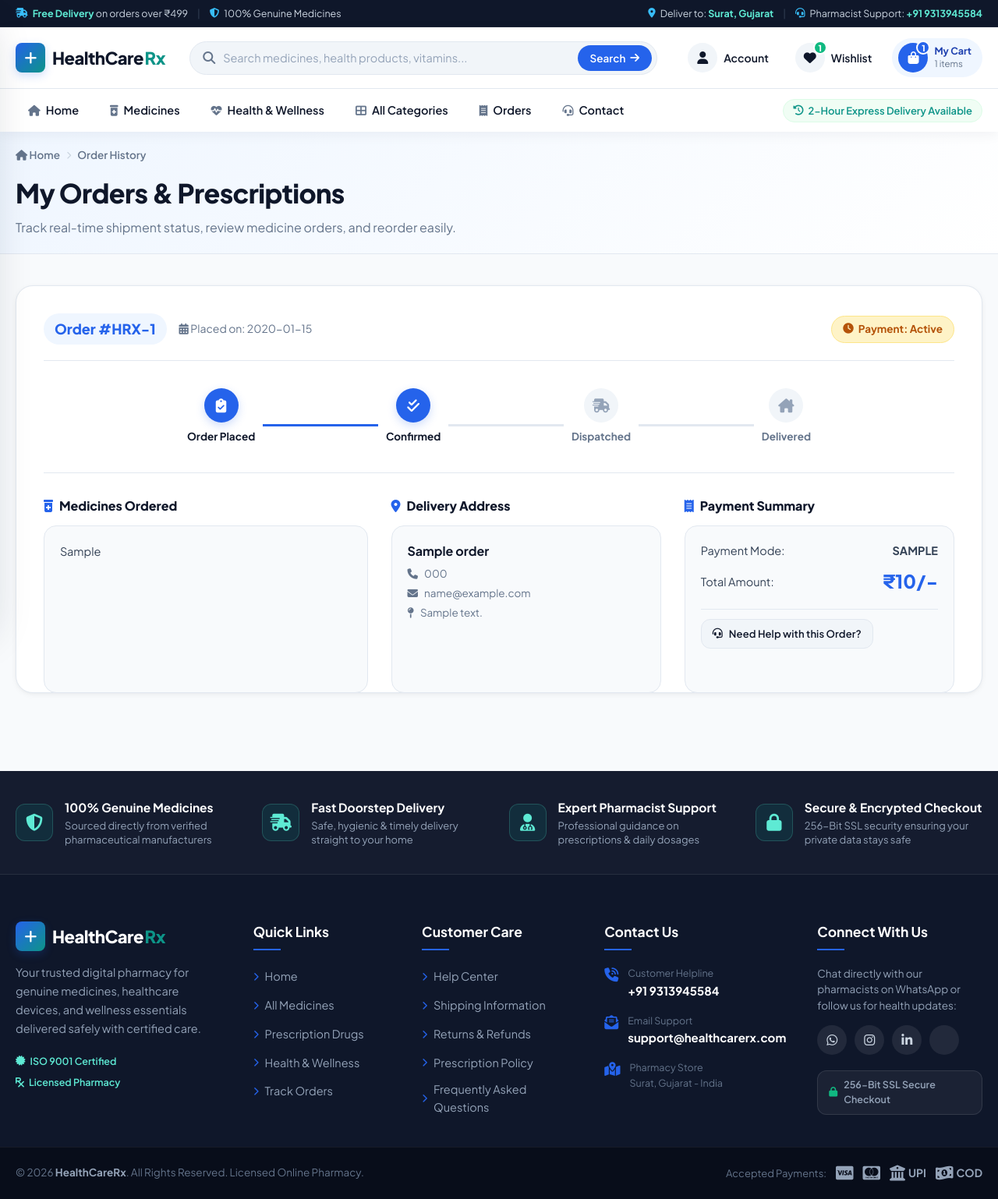
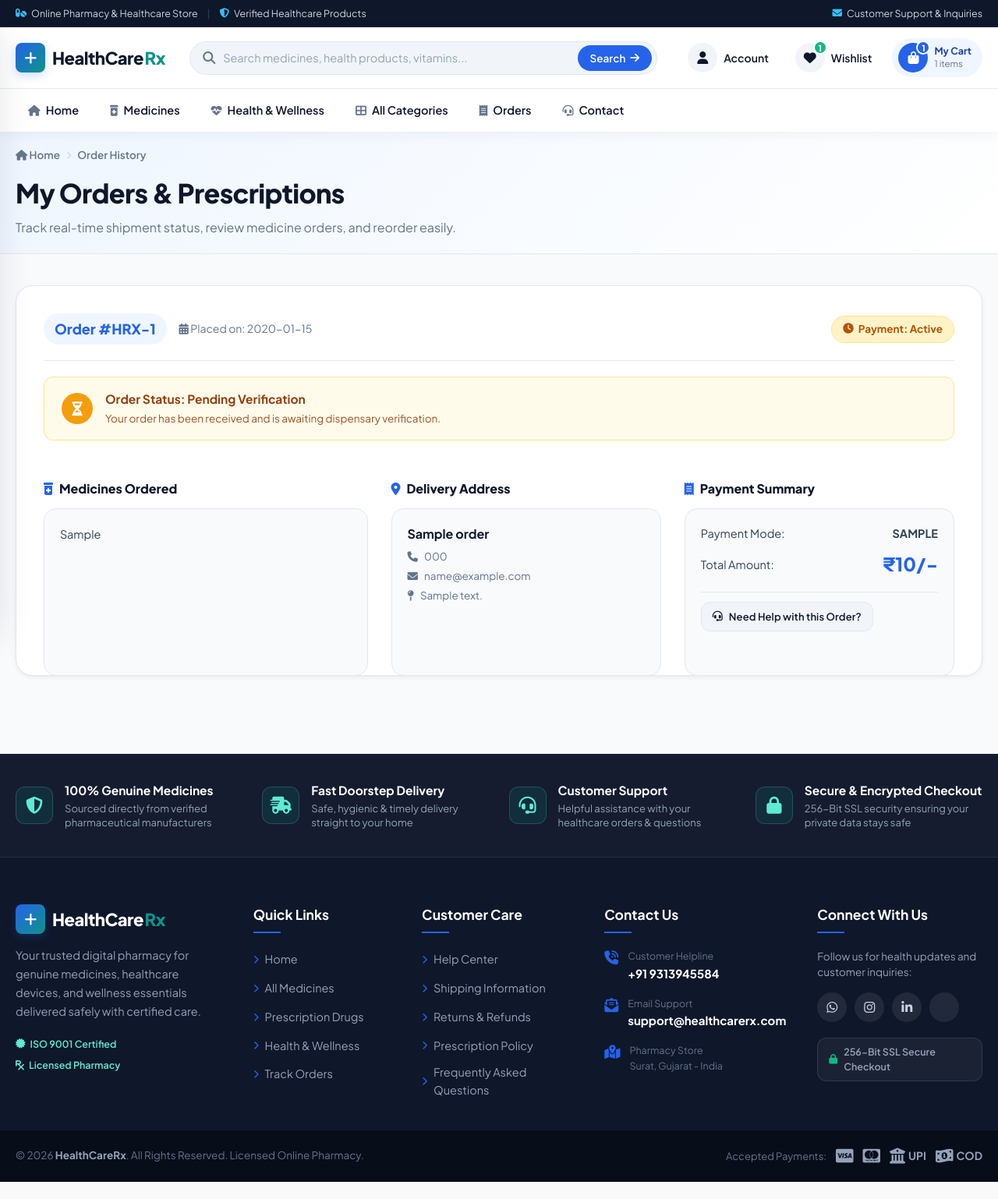
Before and after one commit to vedhanrudra/healthcare, a PHP site: page /orders.php in a window 1280 px wide. Shown: the whole page at 78% size. After the commit the page ends 1516 px from the top, so only its background shows below. Run offline with PHP 8.4, Linux system fonts and the light colour scheme; the visitor is signed in with stand-in values (Sample User, id 1); tables that the repository leaves empty hold one stand-in row (values such as "Sample post").

Commit message:
feat: add user header and footer components with stylesheet and update store pages

```diff
--- a/components/footer.php
+++ b/components/footer.php
@@ -18,10 +18,10 @@
             </div>
          </div>
          <div class="trust-card">
-            <div class="trust-icon"><i class="fas fa-user-doctor"></i></div>
+            <div class="trust-icon"><i class="fas fa-headset"></i></div>
             <div class="trust-content">
-               <h4>Expert Pharmacist Support</h4>
-               <p>Professional guidance on prescriptions & daily dosages</p>
+               <h4>Customer Support</h4>
+               <p>Helpful assistance with your healthcare orders & questions</p>
             </div>
          </div>
          <div class="trust-card">
@@ -108,7 +108,7 @@
          <!-- Column 5: Social & Security -->
          <div class="footer-col">
             <h3 class="col-title">Connect With Us</h3>
-            <p class="social-sub">Chat directly with our pharmacists on WhatsApp or follow us for health updates:</p>
+            <p class="social-sub">Follow us for health updates and customer inquiries:</p>
             <div class="footer-socials">
                <a href="https://api.whatsapp.com/send?phone=919265781915" target="_blank" class="social-btn whatsapp" title="Chat on WhatsApp"><i class="fab fa-whatsapp"></i></a>
                <a href="#" class="social-btn instagram" title="Follow on Instagram"><i class="fab fa-instagram"></i></a>
--- a/components/user_header.php
+++ b/components/user_header.php
@@ -19,24 +19,19 @@
    <div class="top-bar-inner">
       <div class="top-bar-left">
          <span class="utility-item">
-            <i class="fas fa-truck-fast"></i>
-            <span><strong>Free Delivery</strong> on orders over ₹499</span>
+            <i class="fas fa-pills"></i>
+            <span>Online Pharmacy & Healthcare Store</span>
          </span>
          <span class="utility-divider">|</span>
          <span class="utility-item hide-mobile">
             <i class="fas fa-shield-halved"></i>
-            <span>100% Genuine Medicines</span>
+            <span>Verified Healthcare Products</span>
          </span>
       </div>
       <div class="top-bar-right">
-         <span class="utility-item hide-mobile">
-            <i class="fas fa-location-dot"></i>
-            <span>Deliver to: <strong>Surat, Gujarat</strong></span>
-         </span>
-         <span class="utility-divider hide-mobile">|</span>
-         <a href="tel:+919313945584" class="utility-item">
-            <i class="fas fa-headset"></i>
-            <span>Pharmacist Support: <strong>+91 9313945584</strong></span>
+         <a href="contact.php" class="utility-item">
+            <i class="fas fa-envelope"></i>
+            <span>Customer Support & Inquiries</span>
          </a>
       </div>
    </div>
@@ -196,9 +191,6 @@
             <li><a href="orders.php" class="nav-item"><i class="fas fa-receipt"></i> Orders</a></li>
             <li><a href="contact.php" class="nav-item"><i class="fas fa-headset"></i> Contact</a></li>
          </ul>
-         <div class="nav-badge hide-mobile">
-            <i class="fas fa-clock-rotate-left"></i> 2-Hour Express Delivery Available
-         </div>
       </div>
    </nav>
 
--- a/css/style.css
+++ b/css/style.css
@@ -2997,66 +2997,68 @@ img {
 }
 
 /* 4-Step Tracker */
-.order-tracker-wrap {
-   padding: 3.5rem 2rem;
-   border-bottom: 1px solid var(--border-subtle);
-}
-
-.tracker-steps {
-   max-width: 80rem;
-   margin: 0 auto;
-   display: flex;
-   align-items: center;
-   justify-content: space-between;
-}
-
-.t-step {
-   display: flex;
-   flex-direction: column;
-   align-items: center;
-   gap: 0.8rem;
-   text-align: center;
-}
-
-.t-icon {
-   width: 4.4rem;
-   height: 4.4rem;
-   border-radius: var(--radius-full);
-   background: var(--surface-muted);
-   color: var(--text-subtle);
+/* Authentic Order Status Strip */
+.order-status-strip {
+   display: flex;
+   align-items: center;
+   gap: 1.6rem;
+   padding: 1.6rem 2.2rem;
+   border-radius: var(--radius-md);
+   margin: 2rem 0;
+}
+
+.status-strip-completed {
+   background: #ECFDF5;
+   border: 1px solid #A7F3D0;
+   color: #065F46;
+}
+
+.status-strip-completed .status-strip-icon {
+   width: 4rem;
+   height: 4rem;
+   border-radius: var(--radius-full);
+   background: #10B981;
+   color: #FFFFFF;
    display: flex;
    align-items: center;
    justify-content: center;
    font-size: 1.8rem;
-   transition: all 0.3s ease;
-}
-
-.t-label {
+   flex-shrink: 0;
+}
+
+.status-strip-pending {
+   background: #FFFBEB;
+   border: 1px solid #FDE68A;
+   color: #92400E;
+}
+
+.status-strip-pending .status-strip-icon {
+   width: 4rem;
+   height: 4rem;
+   border-radius: var(--radius-full);
+   background: #F59E0B;
+   color: #FFFFFF;
+   display: flex;
+   align-items: center;
+   justify-content: center;
+   font-size: 1.8rem;
+   flex-shrink: 0;
+}
+
+.status-strip-text {
+   display: flex;
+   flex-direction: column;
+   gap: 0.3rem;
+}
+
+.status-strip-text strong {
+   font-size: 1.55rem;
+   font-weight: 700;
+}
+
+.status-strip-text span {
    font-size: 1.35rem;
-   font-weight: 700;
-   color: var(--text-muted);
-}
-
-.t-step.active .t-icon {
-   background: var(--primary);
-   color: #FFFFFF;
-   box-shadow: 0 4px 12px var(--primary-glow);
-}
-
-.t-step.active .t-label {
-   color: var(--text-heading);
-}
-
-.t-line {
-   flex: 1;
-   height: 3px;
-   background: #E2E8F0;
-   margin: 0 1rem -2.2rem 1rem;
-   transition: all 0.3s ease;
-}
-
-.t-line.active {
-   background: var(--primary);
+   opacity: 0.9;
 }
 
 /* Order Info Grid */
--- a/orders.php
+++ b/orders.php
@@ -76,28 +76,14 @@ if(isset($_SESSION['user_id'])){
          </div>
       </div>
 
-      <!-- 4-Step Visual Progress Tracker -->
-      <div class="order-tracker-wrap">
-         <div class="tracker-steps">
-            <div class="t-step active">
-               <div class="t-icon"><i class="fas fa-clipboard-check"></i></div>
-               <span class="t-label">Order Placed</span>
-            </div>
-            <div class="t-line active"></div>
-            <div class="t-step active">
-               <div class="t-icon"><i class="fas fa-check-double"></i></div>
-               <span class="t-label">Confirmed</span>
-            </div>
-            <div class="t-line <?= $is_completed ? 'active' : ''; ?>"></div>
-            <div class="t-step <?= $is_completed ? 'active' : ''; ?>">
-               <div class="t-icon"><i class="fas fa-truck-fast"></i></div>
-               <span class="t-label">Dispatched</span>
-            </div>
-            <div class="t-line <?= $is_completed ? 'active' : ''; ?>"></div>
-            <div class="t-step <?= $is_completed ? 'active' : ''; ?>">
-               <div class="t-icon"><i class="fas fa-house-chimney"></i></div>
-               <span class="t-label">Delivered</span>
-            </div>
+      <!-- Authentic Status Summary Bar -->
+      <div class="order-status-strip <?= $is_completed ? 'status-strip-completed' : 'status-strip-pending'; ?>">
+         <div class="status-strip-icon">
+            <i class="fas <?= $is_completed ? 'fa-circle-check' : 'fa-hourglass-half'; ?>"></i>
+         </div>
+         <div class="status-strip-text">
+            <strong>Order Status: <?= $is_completed ? 'Completed & Confirmed' : 'Pending Verification'; ?></strong>
+            <span><?= $is_completed ? 'Your payment and order have been processed successfully by the dispensary.' : 'Your order has been received and is awaiting dispensary verification.'; ?></span>
          </div>
       </div>
 
```
Also changed, not shown: home.php (+18 -28 lines), quick_view.php (+2 -23 lines), shop.php (+7 -11 lines).
